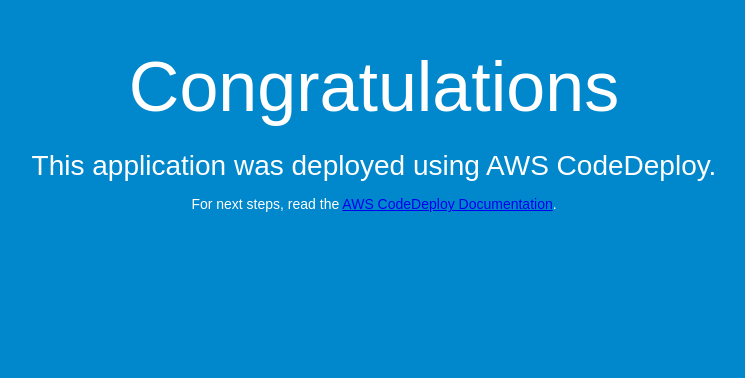
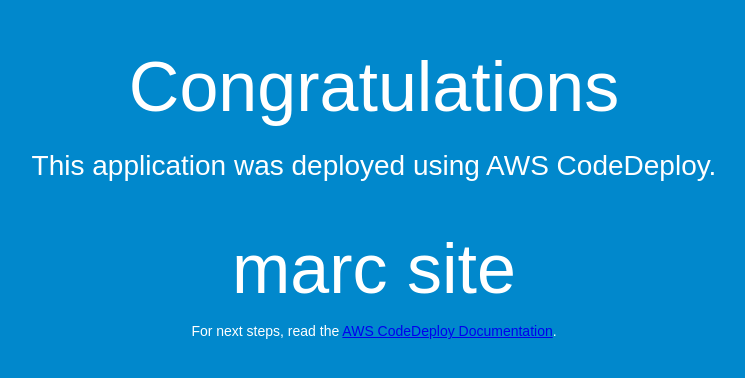
Before and after one commit to mbrayer/aws, a plain HTML site: page index.html in a window 1280 px wide. Shown: the whole page, without its empty margins (266-1011 px from the left). Drawn offline with Linux system fonts and the light colour scheme.

Commit message:
update index

```diff
--- a/index.html
+++ b/index.html
@@ -28,6 +28,7 @@
   <div align="center">
     <h1>Congratulations</h1>
     <h2>This application was deployed using AWS CodeDeploy.</h2>
+    <h1> marc site </h1>
     <p>For next steps, read the <a href="http://aws.amazon.com/documentation/codedeploy">AWS CodeDeploy Documentation</a>.</p>
   </div>
 </body>
```
